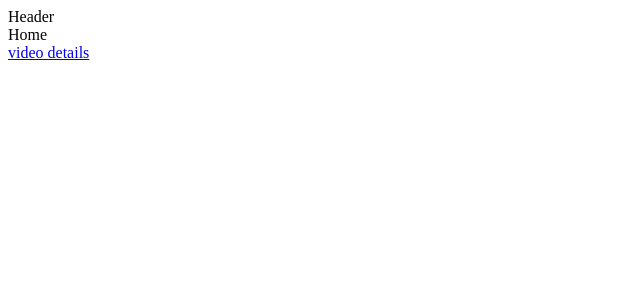
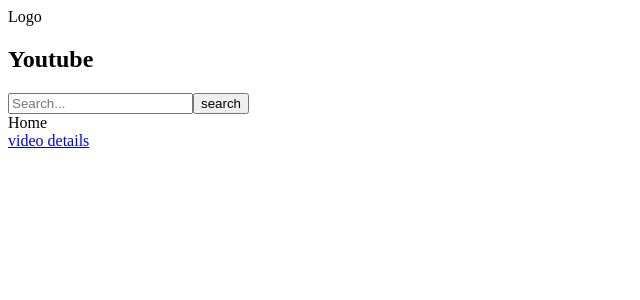
Before and after one commit to GCgang/youtube-api, a React (Create React App) app: page / in a window 1280 px wide. Shown: the top 300 px of the page, without its empty margins (0-640 px from the left). Built offline with nearby package versions, Linux system fonts and the light colour scheme.

Commit message:
Feat: Header Form

```diff
--- a/src/App.jsx
+++ b/src/App.jsx
@@ -4,7 +4,7 @@
 export default function App() {
   return (
     <>
-      <Header></Header>
+      <Header />
       <Outlet />
       <ReactQueryDevtools initialIsOpen={true} />
     </>
--- a/src/components/Header/Header.jsx
+++ b/src/components/Header/Header.jsx
@@ -1,3 +1,10 @@
+import Logo from "../Logo/Logo";
+import SearchBar from "../SearchBar/SearchBar";
 export default function Header() {
-  return <header>Header</header>;
+  return (
+    <header>
+      <Logo />
+      <SearchBar />
+    </header>
+  );
 }
--- /dev/null
+++ b/src/components/Logo/Logo.jsx
@@ -0,0 +1,8 @@
+export default function Logo() {
+  return (
+    <div>
+      <div>Logo</div>
+      <h2>Youtube</h2>
+    </div>
+  );
+}
--- /dev/null
+++ b/src/components/SearchBar/SearchBar.jsx
@@ -0,0 +1,26 @@
+import { useState, useRef } from "react";
+
+export default function SearchBar() {
+  const [text, setText] = useState("");
+  const inputRef = useRef(null);
+  const handleSubmit = (e) => {
+    e.preventDefault();
+    setText("");
+    inputRef.current.focus();
+  };
+  const handleChange = (e) => {
+    setText(e.target.value);
+  };
+  return (
+    <form onSubmit={handleSubmit}>
+      <input
+        ref={inputRef}
+        type="text"
+        placeholder="Search..."
+        value={text}
+        onChange={handleChange}
+      />
+      <button>search</button>
+    </form>
+  );
+}
```
Also changed, not shown: public/images/youtubeIcon.png (deleted).
